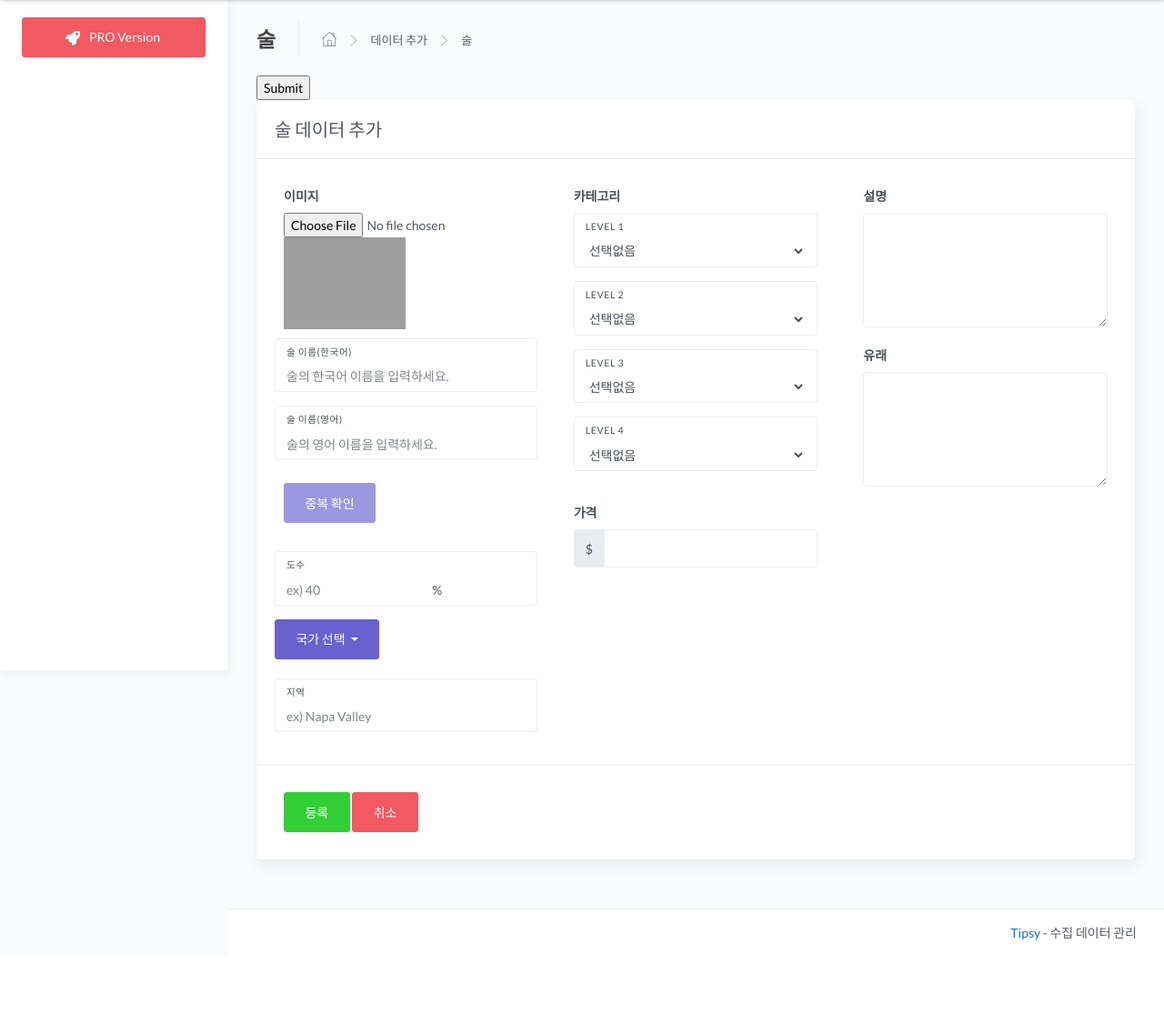
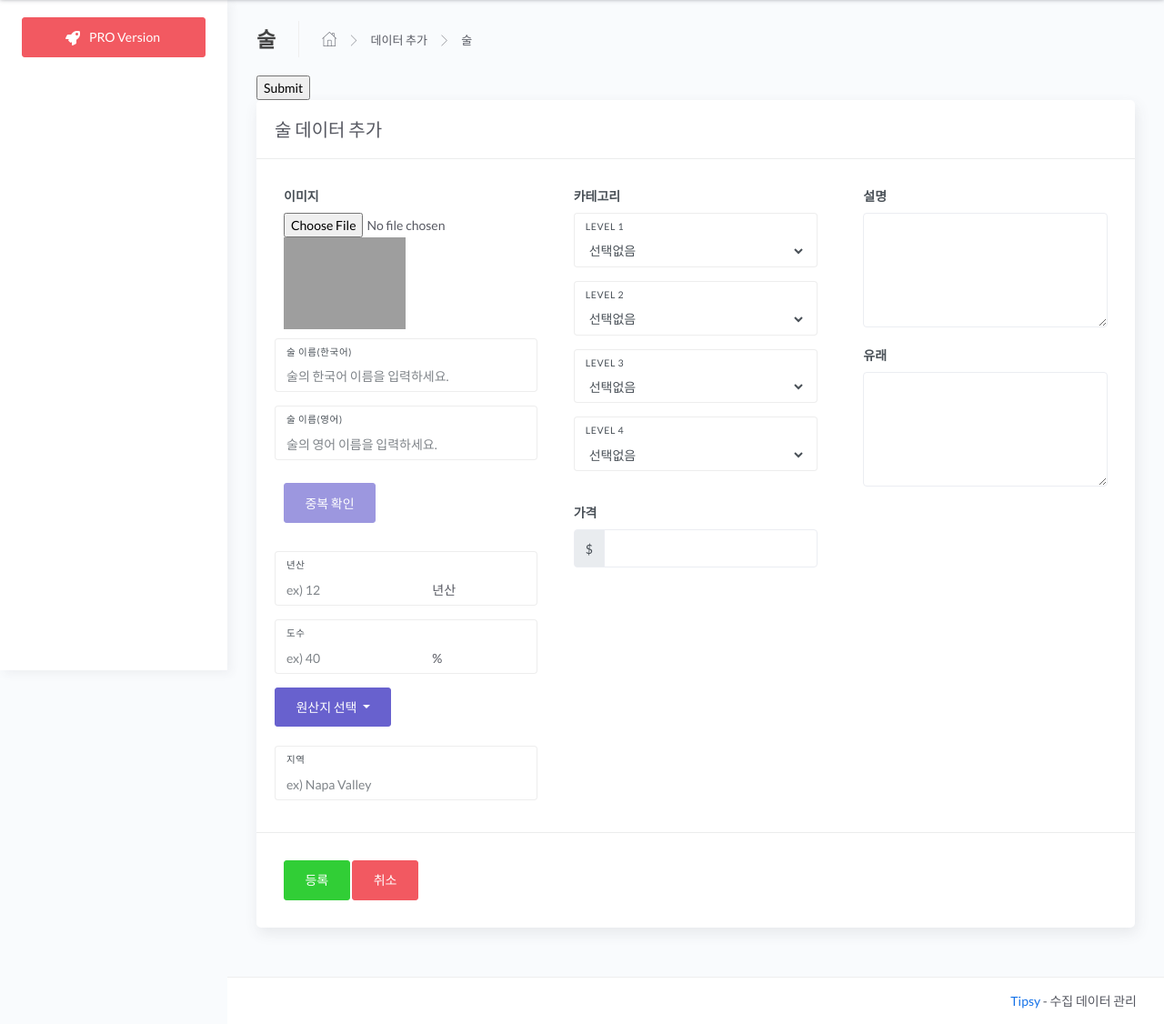
Before and after one commit to ordin20118/tipsy-raw-admin, a Django app: template core/templates/insert_spirits.html in a window 1280 px wide. Shown: the part 63-1189 px from the top of the page at 91% size. Before the commit the page ends 1097 px from the top, so only its background shows below. Run offline with Django 3.2, Linux system fonts and the light colour scheme; the template is opened without the code that fills it: most values are stand-ins (such as "Sample title", 1, 10 or a date in 2020); some libraries are stand-ins or nearby versions; grey boxes are pictures that could not be loaded.

Commit message:
Add Liquor Column - vintage

```diff
--- a/core/templates/insert_spirits.html
+++ b/core/templates/insert_spirits.html
@@ -89,6 +89,14 @@
 									<br>
 
 									<div class="form-group form-group-default">
+										<label>년산</label>
+										<div class="col-md-9 p-0">
+											<input id="vintageInput" type="text" class="form-control input-full" placeholder="ex) 12" style="display:inline; width: 80%!important;">
+											<span> 년산 </span>
+										</div>
+									</div>
+
+									<div class="form-group form-group-default">
 										<label>도수</label>
 										<div class="col-md-9 p-0">
 											<input id="abvInput" type="text" class="form-control input-full" placeholder="ex) 40" style="display:inline; width: 80%!important;">
@@ -98,7 +106,7 @@
 
 									<div class="dropdown">
 										<button class="btn btn-secondary dropdown-toggle" type="button" id="countrySelectButton" data-toggle="dropdown" aria-haspopup="true" aria-expanded="false">
-											국가 선택
+											원산지 선택
 										</button>
 										<div id="country" class="dropdown-menu" aria-labelledby="countrySelectButton" style="height: 150px; overflow: scroll;">
 											<a class="dropdown-item" href="#"><img src="https://upload.wikimedia.org/wikipedia/commons/thumb/0/04/Flag_of_Gabon.svg/22px-Flag_of_Gabon.svg.png" style="margin: 0px 9px 0px 0px;">Action</a>
@@ -334,6 +342,24 @@
 
 			});
 
+			$('#vintageInput').change(function(){
+
+				// 숫자만
+				if( !numberRegex.test($("#vintageInput").val()) ) {
+					alert("숫자만 입력해주세요");
+					abvReward = 0;
+					$("#vintageInput").val('')
+					setSuccessOrError($(this), false)
+					return;
+				}
+
+				if($("#vintageInput").val() != null && $("#vintageInput").val().length > 0) {
+					setSuccessOrError($(this), true)
+				}
+
+			});
+
+
 			$('#priceInput').change(function(){
 
 				// 숫자만
@@ -482,6 +508,11 @@
 			let region = $('#regionInput').val();
 			if(region != null && region.length > 0){
 				formData.append("region", region);
+			}
+
+			let vintage = $('#vintageInput').val();
+			if(vintage != null && vintage.length > 0){
+				formData.append("vintage", parseInt(vintage));
 			}
 
 			let price = $('#priceInput').val();
--- a/raw_data_manager/forms.py
+++ b/raw_data_manager/forms.py
@@ -6,6 +6,7 @@ from .validators import *
 class LiquorForm(forms.Form):
 	name_kr = forms.CharField(max_length=100, validators=[blank_validate])
 	name_en = forms.CharField(max_length=200, validators=[blank_validate])
+	vintage = forms.IntegerField(required=False, validators=[int_zero_validate])
 	abv = forms.FloatField(validators=[float_zero_validate])
 	country_id = forms.IntegerField(validators=[int_zero_validate])
 	region = forms.CharField(max_length=45, required=False, validators=[blank_validate])
```
Also changed, not shown: raw_data_manager/views.py (+3 -27 lines).
